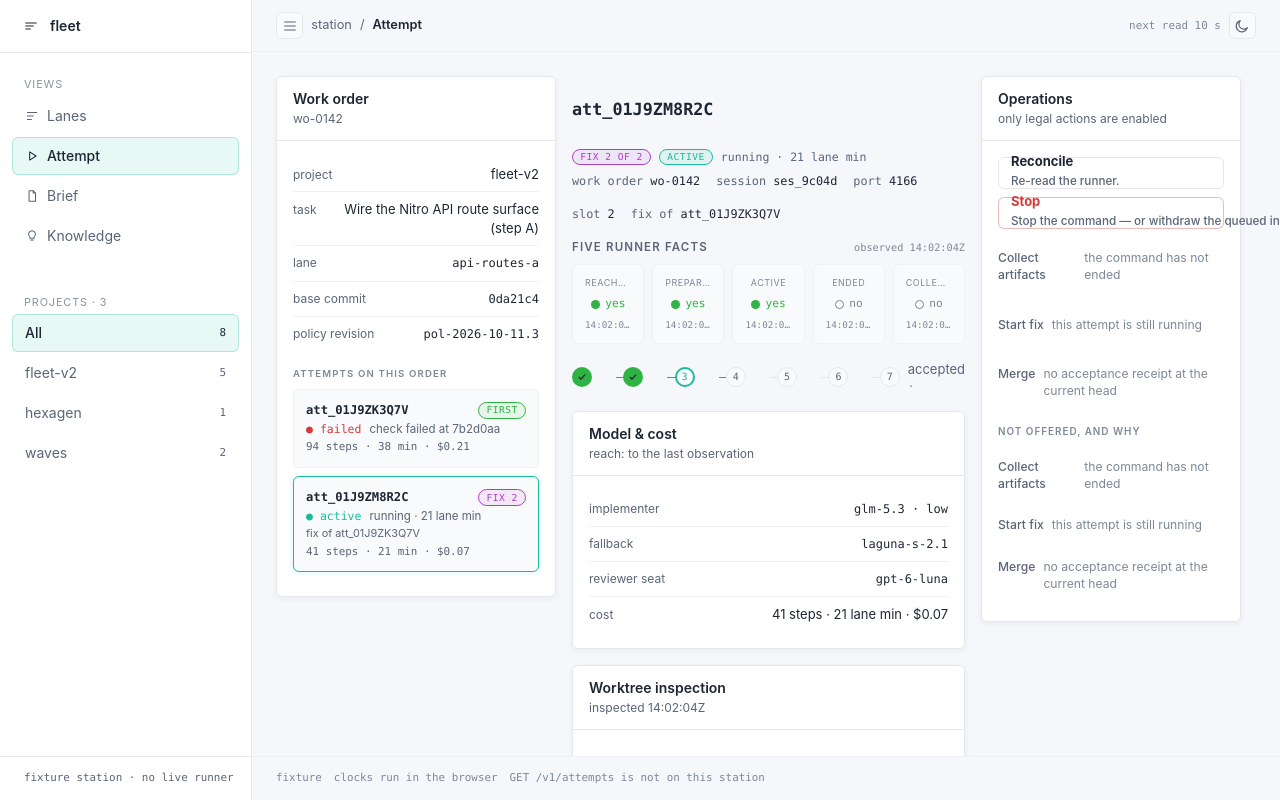
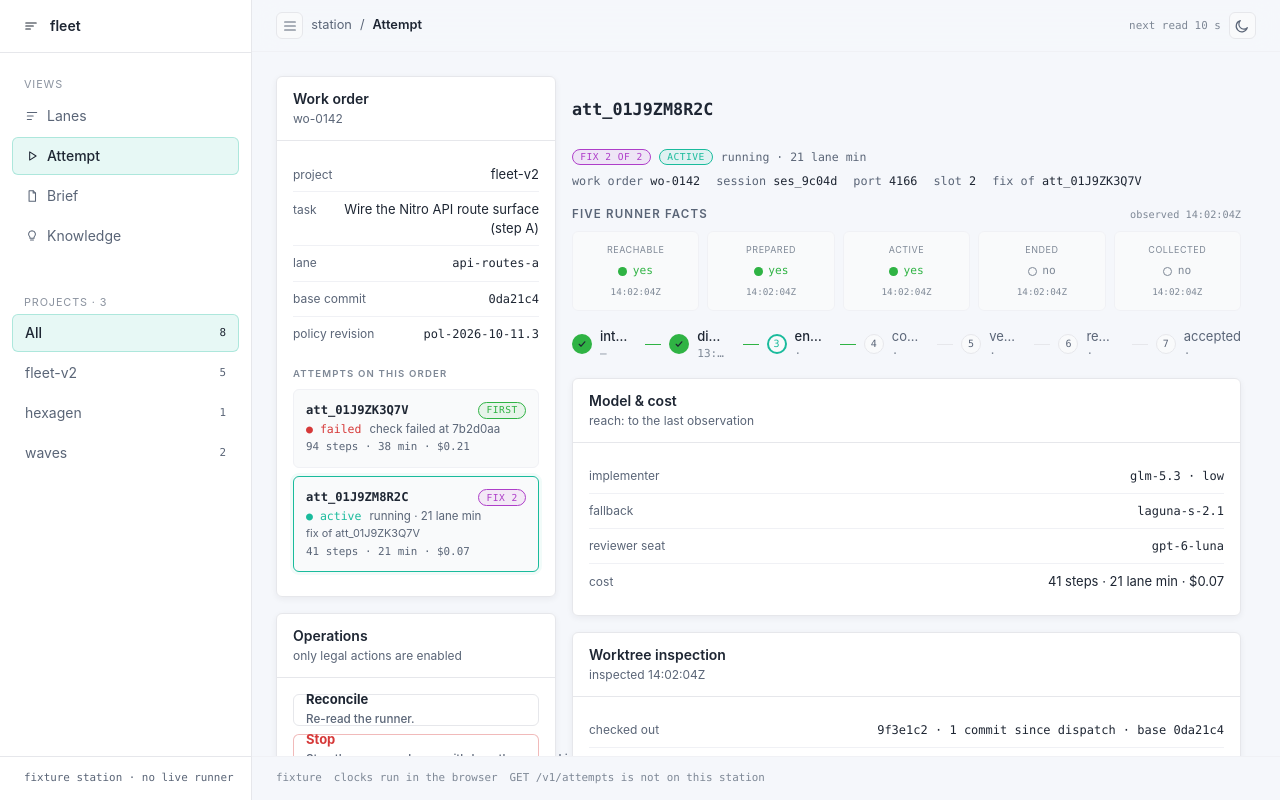
Before and after one commit to martinkrakowski/fleet-v2, a Next.js app in the folder apps/web/: page /attempt in a window 1280 px wide. Built offline with nearby package versions, Linux system fonts and the light colour scheme.

Commit message:
feat(web): stack attempt operations aside below work order in left column

```diff
--- a/apps/web/src/app/attempt/attempt-client.tsx
+++ b/apps/web/src/app/attempt/attempt-client.tsx
@@ -25,9 +25,14 @@ export default function AttemptPage() {
 
   return (
     <div className={styles.layout}>
-      <aside className={styles.sidebarCol} aria-label="Work order">
-        <WorkOrderSidebar attempt={attempt} workOrder={workOrder} siblings={siblings} />
-      </aside>
+      <div className={styles.sidebarCol}>
+        <aside aria-label="Work order">
+          <WorkOrderSidebar attempt={attempt} workOrder={workOrder} siblings={siblings} />
+        </aside>
+        <aside className={styles.opsCol} aria-label="Operations">
+          <OperationsSidebar attempt={attempt} word={word} />
+        </aside>
+      </div>
 
       <section className={styles.recordCol} aria-label="Attempt record">
         <AttemptHeader
@@ -45,10 +50,6 @@ export default function AttemptPage() {
         <ReceiptsCard attempt={attempt} />
         <FrozenBriefAccordion attempt={attempt} />
       </section>
-
-      <aside className={styles.opsCol} aria-label="Operations">
-        <OperationsSidebar attempt={attempt} word={word} />
-      </aside>
     </div>
   );
 }
--- a/apps/web/src/app/attempt/attempt.module.css
+++ b/apps/web/src/app/attempt/attempt.module.css
@@ -5,12 +5,12 @@
  */
 
 /* ------------------------------------------------------------------ */
-/* 3-column layout                                                     */
+/* 2-column layout                                                     */
 /* ------------------------------------------------------------------ */
 
 .layout {
   display: grid;
-  grid-template-columns: 280px minmax(0, 1fr) 260px;
+  grid-template-columns: 280px minmax(0, 1fr);
   gap: var(--space-4);
   align-items: start;
 }
```
